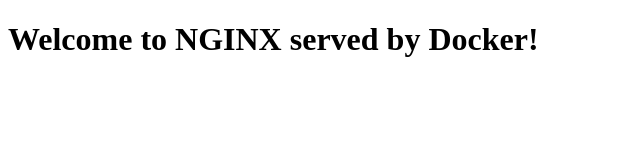
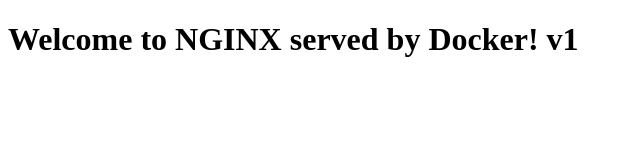
Before and after one commit to aakashsharma-zypp/multi-branch-lib, a plain HTML site: page index.html in a window 1280 px wide. Shown: the full height of the page, 0-640 px from the left. Drawn offline with Linux system fonts and the light colour scheme.

Commit message:
Update index.html

```diff
--- a/index.html
+++ b/index.html
@@ -4,6 +4,6 @@
   <title>Hello from NGINX</title>
 </head>
 <body>
-  <h1>Welcome to NGINX served by Docker!</h1>
+  <h1>Welcome to NGINX served by Docker! v1 </h1>
 </body>
 </html>
```
